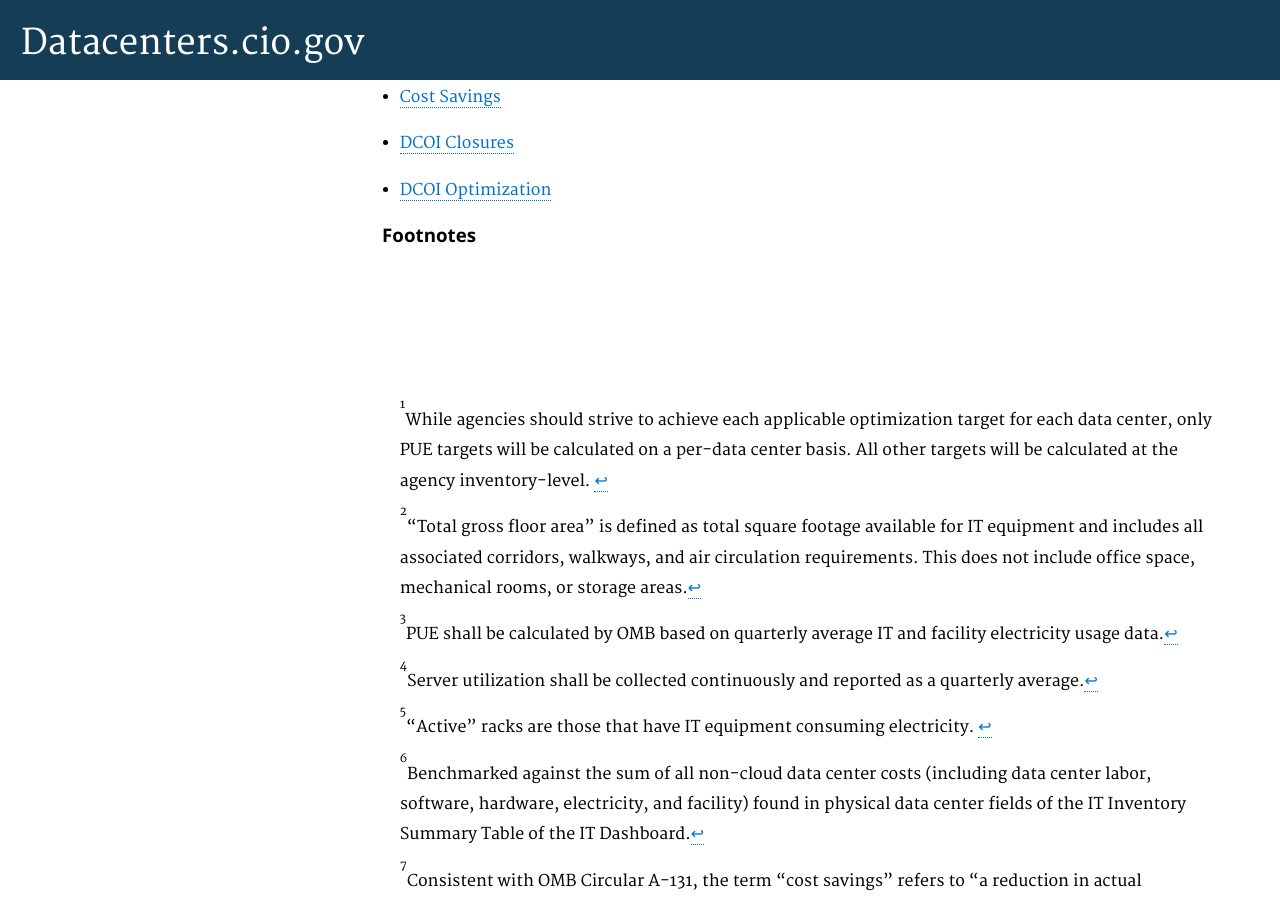
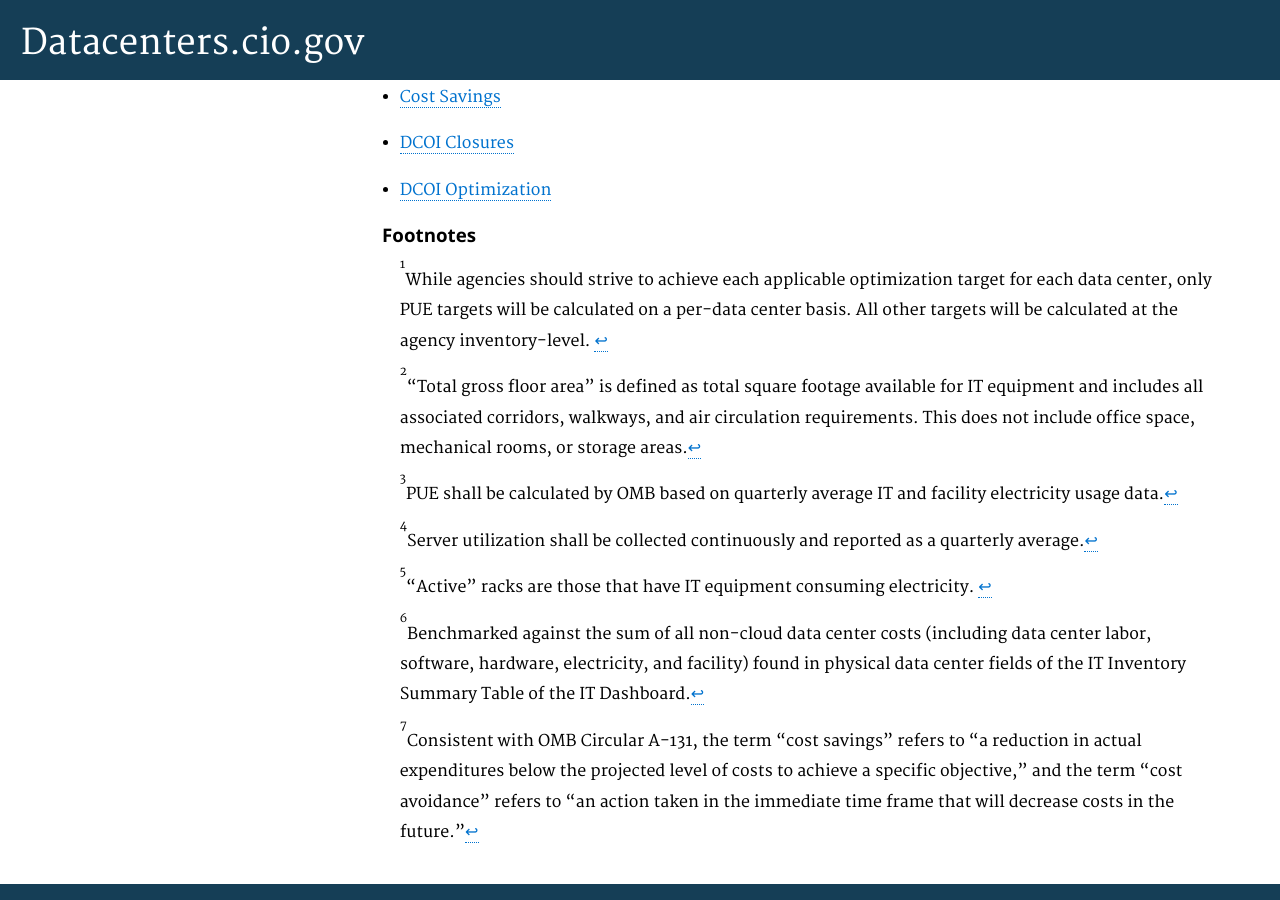
Before and after one commit to ydave-reisys/datacenters, a Jekyll site: the page built from pages/implementation-and-progress.html, in a window 1280 px wide and 900 px high, scrolled down 1830 px. Built offline with Jekyll 4.4.1, drawn with Linux system fonts in a browser that asks for light colours; nearby versions of some CDN libraries; Markdown is read by kramdown in place of the engine named in the settings.

Commit message:
test the links

```diff
--- a/pages/implementation-and-progress.html
+++ b/pages/implementation-and-progress.html
@@ -98,7 +98,7 @@ description: "Implementation and Progress to Date Page"
 <h3 id="footnotes">Footnotes</h3>
 
 <ul style="list-style-type:none">
-    <li id="fn1" style="padding-top: 140px"><sup>1</sup>While agencies should strive to achieve each applicable optimization target for each data center, only PUE targets will be calculated on a per-data center basis. All other targets will be calculated at the agency inventory-level. <a href="#fnr1">↩</a></li>
+    <li id="fn1"><sup style="padding-top: 140px">1</sup>While agencies should strive to achieve each applicable optimization target for each data center, only PUE targets will be calculated on a per-data center basis. All other targets will be calculated at the agency inventory-level. <a href="#fnr1">↩</a></li>
     <li id="fn2"><sup>2</sup>“Total gross floor area” is defined as total square footage available for IT equipment and includes all associated corridors, walkways, and air circulation requirements. This does not include office space, mechanical rooms, or storage areas.<a href="#fnr2">↩</a></li>
     <li id="fn3"><sup>3</sup>PUE shall be calculated by OMB based on quarterly average IT and facility electricity usage data.<a href="#fnr3">↩</a></li>
     <li id="fn4"><sup>4</sup>Server utilization shall be collected continuously and reported as a quarterly average.<a href="#fnr4">↩</a></li>
```
